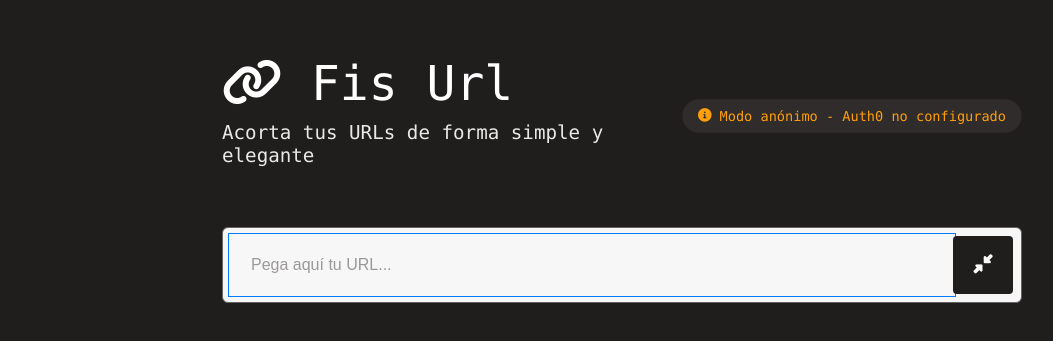
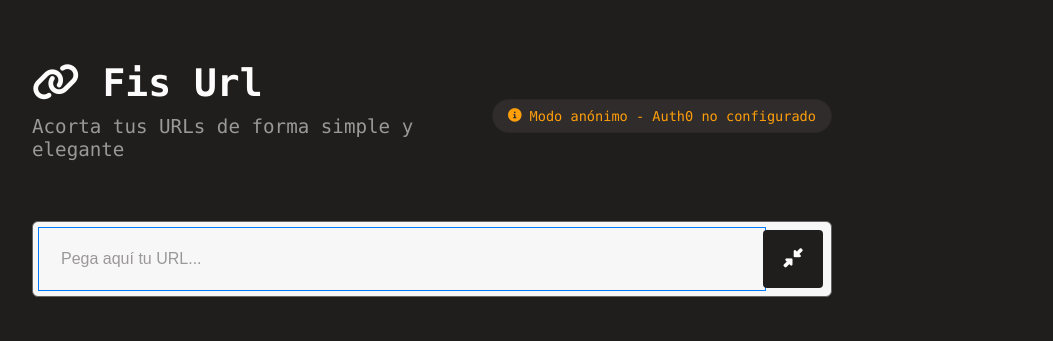
Before and after one commit to Gustav0C/AcortadorDeUrl, a website: page public/index.html in a window 1280 px wide. Shown: the part 221-562 px from the top of the page, without its empty margins (18-1071 px from the left). Drawn offline with Linux system fonts and the light colour scheme; no server answers.

Commit message:
fix: apply spec compliance updates to styles.css

```diff
--- a/public/styles.css
+++ b/public/styles.css
@@ -62,14 +62,15 @@ a:hover {
     flex-direction: column;
     align-items: center;
     justify-content: center;
-    padding: 20px;
+    padding: var(--space-7) var(--space-4);
+    max-width: 900px;
 }
 
 /* Header */
 .header {
-    text-align: center;
+    text-align: left;
     margin-bottom: 50px;
-    color: white;
+    color: var(--oc-light);
     animation: fadeInDown 0.8s ease-out;
     width: 100%;
     max-width: 800px;
@@ -89,14 +90,14 @@ a:hover {
 }
 
 .brand h1 {
-    font-size: 3rem;
-    font-weight: 300;
+    font-size: 38px;
+    font-weight: 700;
     margin-bottom: 10px;
 }
 
 .brand p {
     font-size: 1.2rem;
-    opacity: 0.9;
+    color: var(--oc-gray);
     margin-bottom: 10px;
 }
 
@@ -178,7 +179,7 @@ a:hover {
 
 .brand p {
     font-size: 1.2rem;
-    opacity: 0.9;
+    color: var(--oc-gray);
     font-weight: 300;
 }
 
@@ -412,7 +413,7 @@ a:hover {
 /* QR Section */
 .qr-section {
     flex: 0 0 300px;
-    background: var(--oc-light);
+    background: var(--oc-surface);
     border-radius: 20px;
     padding: 30px;
     border: 1px solid var(--oc-border);
@@ -562,7 +563,7 @@ a:hover {
 
 /* History Section */
 .history-section {
-    background: var(--oc-light);
+    background: var(--oc-surface);
     border-radius: 20px;
     padding: 30px;
     border: 1px solid var(--oc-border);
```
